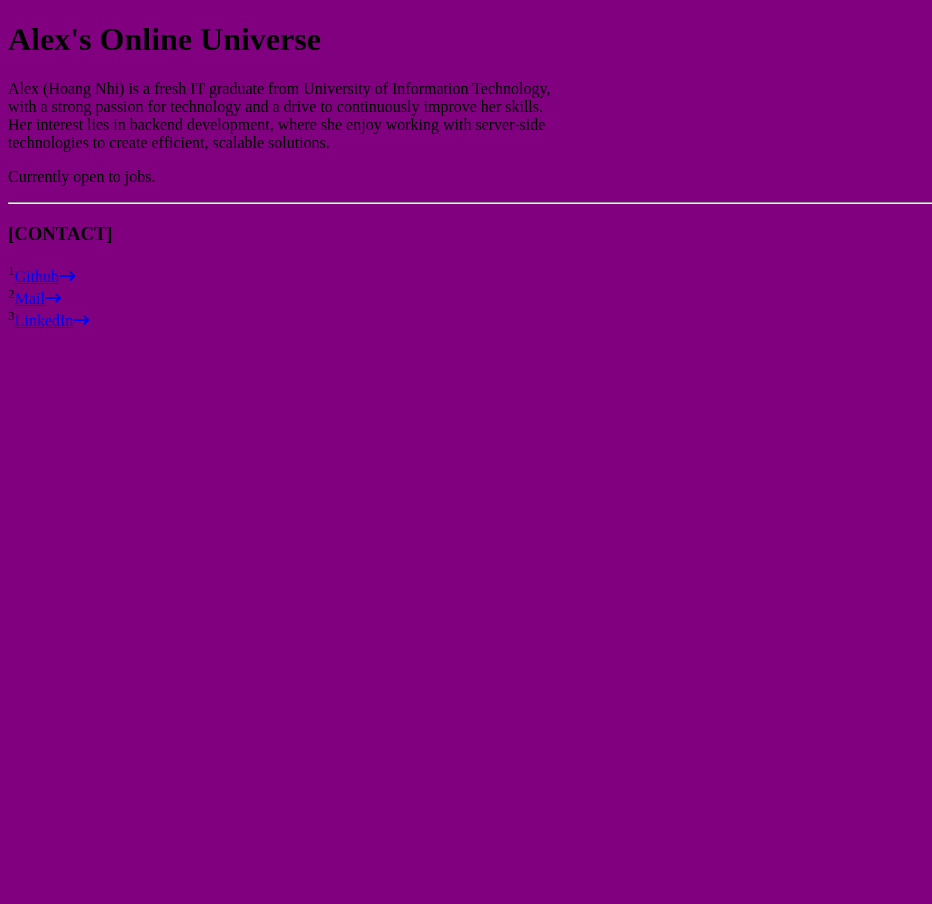
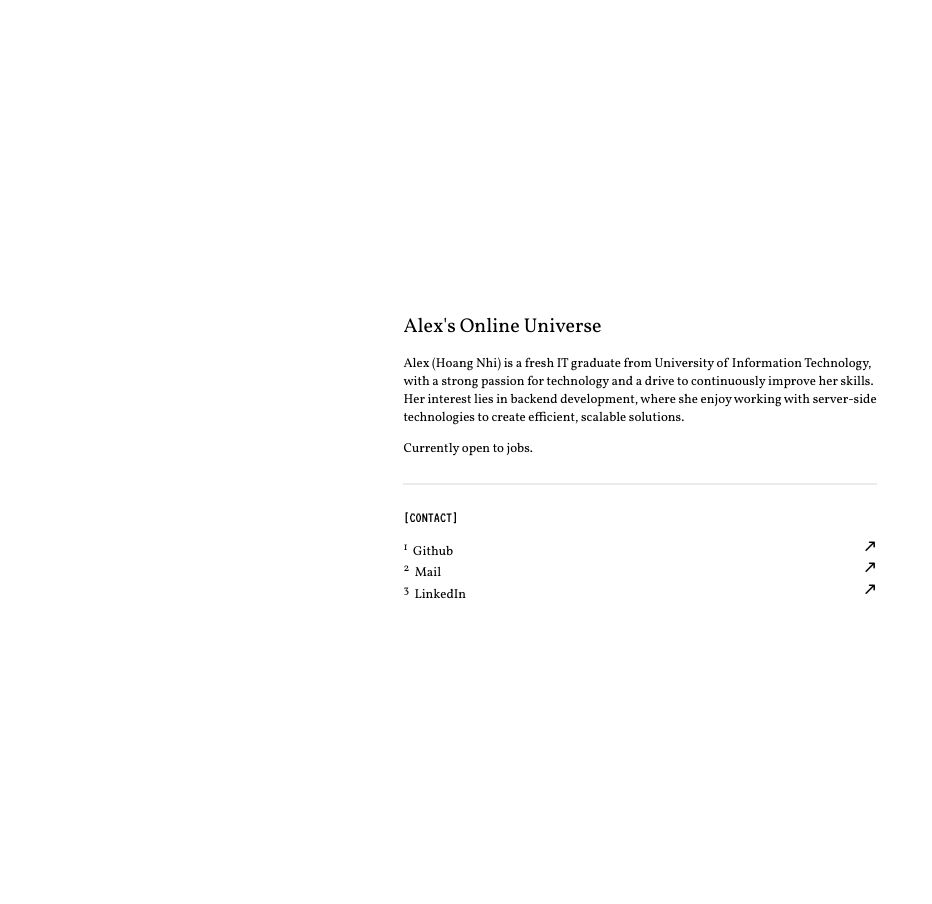
Before and after one commit to nhim-uit/my-personal-site, a Flask app: page / in a window 1280 px wide. Shown: the whole page, without its empty margins (0-932 px from the left). Before the commit the page ends 328 px from the top, so only its background shows below. Run offline with Flask 3, Linux system fonts and the light colour scheme.

Commit message:
added styles

```diff
--- a/static/styles.css
+++ b/static/styles.css
@@ -1,3 +1,61 @@
 body {
-    background-color: purple
+    display: flex;
+    justify-content: center;
+    alight-items: center;
+    margin: 0;
+    font-size: 13px;
+    font-family: 'Vollkorn', serif;
+    font-weight: 500;
 }
+
+
+#main {
+    margin: 0 auto;
+    padding: 300px;
+}
+
+h1 {
+    font-weight: 200;
+    font-size: 20px;
+}
+
+h3 {
+    font-family: 'VT323', 'Courier New', Courier, monospace;
+    font-weight: 500;
+}
+
+.content {
+    text-align: left;
+    padding-left: 0;
+    margin-left: 0;
+    position: relative;
+    padding-right: 100px;
+}
+
+a {
+    text-decoration: none;
+    color: black;
+}
+
+a:hover {
+    color: lightgrey;
+}
+
+.content i {
+    transform: rotate(-45deg);
+    text-align: right;
+    position: absolute;
+    right: 0;
+    -webkit-text-stroke: 0.1px white; /* Make icon thinner */
+}
+
+hr {
+    border-color: #ebebeb;
+    border-style: solid;
+    margin-top: 25px;
+    margin-bottom: 25px;
+}
+
+sup {
+    margin-right: 0.5em;
+}
```
